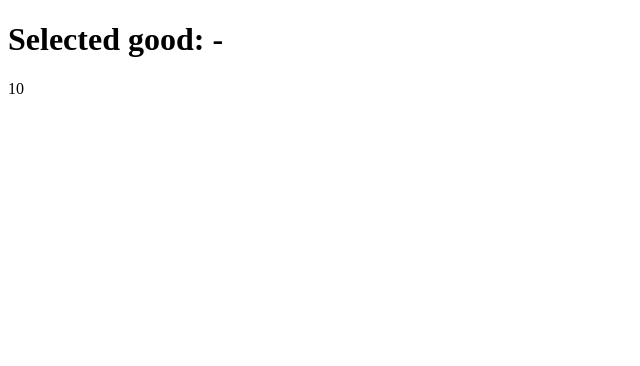
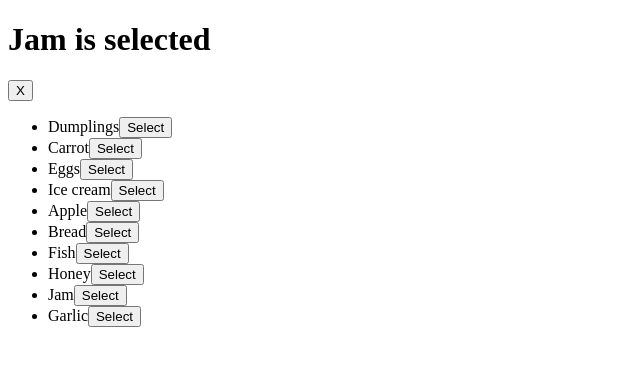
Before and after one commit to mate-academy/react_goods-selector, a React (Create React App) app: page / in a window 1280 px wide. Shown: the top 366 px of the page, without its empty margins (0-640 px from the left). Built offline with nearby package versions, Linux system fonts and the light colour scheme; the HTML template or start-up script is replaced by a standard one.

Commit message:
no styled

```diff
--- a/package.json
+++ b/package.json
@@ -11,7 +11,8 @@
     "prop-types": "^15.7.2",
     "react": "^16.13.1",
     "react-dom": "^16.13.1",
-    "react-scripts": "3.4.1"
+    "react-scripts": "3.4.1",
+    "uuid": "^8.3.2"
   },
   "devDependencies": {
     "@mate-academy/eslint-config-react": "*",
--- a/src/App.js
+++ b/src/App.js
@@ -1,4 +1,5 @@
 import React from 'react';
+import { v4 as uuidv4 } from 'uuid';
 import './App.scss';
 
 const goodsFromServer = [
@@ -14,11 +15,63 @@ const goodsFromServer = [
   'Garlic',
 ];
 
-const App = () => (
-  <div className="App">
-    <h1>Selected good: -</h1>
-    {goodsFromServer.length}
-  </div>
-);
+const preparedGoods = goodsFromServer.map(good => ({
+  name: good,
+  id: uuidv4(),
+}));
+
+class App extends React.Component {
+  state = {
+    selectedGood: 'Jam',
+  }
+
+  selectGood = ({ name, id }) => {
+    this.setState({
+      selectedGood: name,
+      id,
+    });
+  };
+
+  removeGood = () => {
+    this.setState({
+      selectedGood: null,
+      id: null,
+    });
+  };
+
+  render() {
+    return (
+      <div className="App">
+        <h1>
+          {this.state.selectedGood
+            ? `${this.state.selectedGood} is selected`
+            : `No goods selected`
+          }
+        </h1>
+        <button type="button" onClick={this.removeGood}>
+          X
+        </button>
+        <ul>
+          {preparedGoods.map(good => (
+            <li key={good.id}>
+              {good.name}
+              {(this.state.id !== good.id)
+                && (
+                  <button
+                    type="button"
+                    onClick={() => {
+                      this.selectGood(good);
+                    }}
+                  >
+                    Select
+                  </button>
+                )}
+            </li>
+          ))}
+        </ul>
+      </div>
+    );
+  }
+}
 
 export default App;
```
